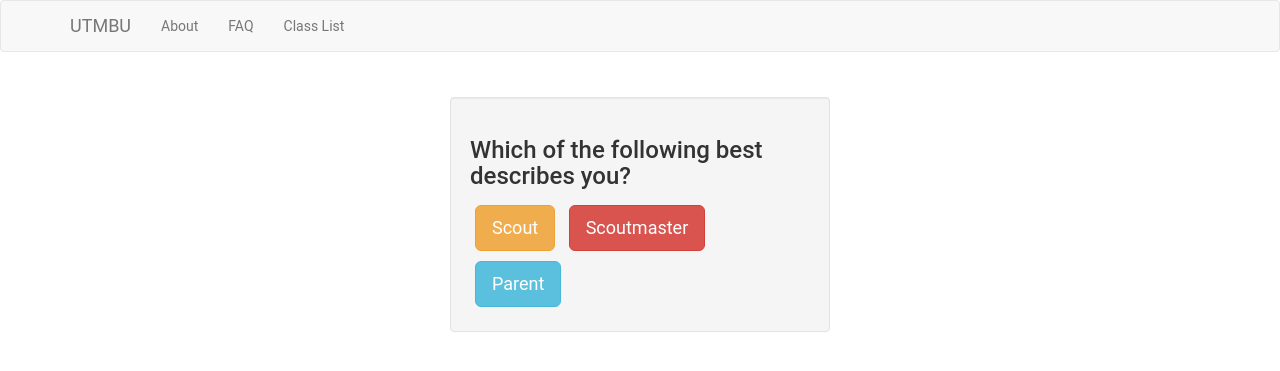
After one commit to miguelut/utmbu, a Django app: template mbu/templates/mbu/select_type.html in a window 1280 px wide. The commit adds this page. Shown: the top 371 px of the page. Run offline with Django 3.2, Linux system fonts and the light colour scheme; the template is opened without the code that fills it, so the values that code supplies are empty; parts of the project's set-up code (start-up, migrations or seed data) failed here and were passed over; some libraries are stand-ins or nearby versions.

Commit message:
Adding ability to select account type; implementing Scout.

```diff
--- a/mbu/api/course_instance.py
+++ b/mbu/api/course_instance.py
@@ -6,7 +6,7 @@ __author__ = 'michael'
 
 
 @api_view(http_method_names=['GET'])
-def courses():
+def courses(request):
     all_courses = []
     for course in ScoutCourseInstance.objects.all():
         serializer = ScoutCourseInstanceSerializer(course)
--- /dev/null
+++ b/mbu/templates/mbu/select_type.html
@@ -0,0 +1,16 @@
+{% extends 'base.html' %}
+{% load widget_tweaks %}
+{% block content %}
+    <div class="well col-xs-4 col-xs-offset-4 first-div"">
+        <h3>Which of the following best describes you?</h3>
+            <div class="btn-group" style="margin: 5px">
+                <a class="btn btn-primary btn-lg btn-warning" href="{{ action }}type=scout">Scout</a>
+            </div>
+            <div class="btn-group" style="margin: 5px">
+                <a class="btn btn-primary btn-lg btn-danger" href="{{ action }}type=scoutmaster">Scoutmaster</a>
+            </div>
+            <div class="btn-group" style="margin: 5px">
+                <a class="btn btn-primary btn-lg btn-info" href="{{ action }}type=parent">Parent</a>
+            </div>
+    </div>
+{% endblock %}
--- a/mbu/templates/mbu/signup.html
+++ b/mbu/templates/mbu/signup.html
@@ -1,7 +1,7 @@
 {% extends 'base.html' %}
 {% load widget_tweaks %}
 {% block content %}
-<div class="well col-xs-4 col-xs-offset-4">
+<div class="well col-xs-4 col-xs-offset-4 first-div">
     <form method="post" {% block form_action %}action="{% url 'mbu.views.signup' %}"{% endblock %}>
         <h1>Sign Up</h1>
         {% csrf_token %}
--- a/static/css/custom.css
+++ b/static/css/custom.css
@@ -113,7 +113,7 @@ hr {
 }
 
 .first-div{
-    margin-top: 30px;
+    margin-top: 45px;
 }
 
 .mbu-navbar {
--- a/utmbu/settings.py
+++ b/utmbu/settings.py
@@ -94,8 +94,8 @@ SOCIAL_AUTH_PIPELINE = (
     'social.pipeline.social_auth.associate_user',
     'social.pipeline.social_auth.load_extra_data',
     'social.pipeline.user.user_details',
-    # 'mbu.pipeline.user_type.user_get_names
-    'mbu.pipeline.user_type.user_make_scout'
+    'mbu.pipeline.user_type.get_type',
+    'mbu.pipeline.user_type.user_create'
 )
 
 ROOT_URLCONF = 'utmbu.urls'
--- a/utmbu/urls.py
+++ b/utmbu/urls.py
@@ -7,6 +7,7 @@ urlpatterns = patterns(
     url(r'^admin/', include(admin.site.urls)),
     url('', include('social.apps.django_app.urls', namespace='social')),
     url(r'^$', 'mbu.views.view_home_page', name='mbu_home'),
+    url(r'^scout/create/$', 'mbu.views.create_scout', name='create_scout'),
     url(r'^class/list/$', 'mbu.views.view_class_list', name='class_list'),
     url(r'^class/requirements/(\d)/$', 'mbu.views.view_class_requirements', name='class_requirements'),
     url(r'^register/scout/$', 'mbu.views.register_user_as_scout', name='register_scout'),
```
Also changed, not shown: mbu/pipeline/user_type.py (+20 -13 lines), mbu/views.py (+19 -12 lines).
